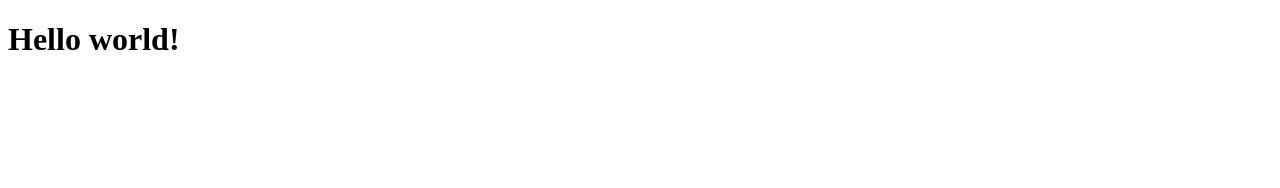
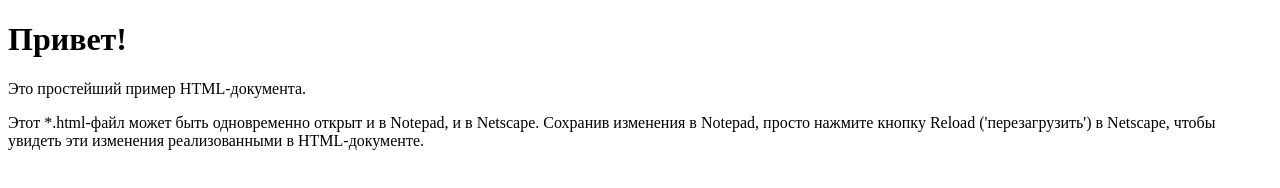
Before and after one commit to KarmaDordge/108, a plain HTML site: page index.html in a window 1280 px wide. Drawn offline with Linux system fonts and the light colour scheme.

Commit message:
Update index.html

```diff
--- a/index.html
+++ b/index.html
@@ -2,11 +2,11 @@
 <html lang="en">
 <head>
     <meta charset="UTF-8">
-    <title>Document</title>
+    <title>Resume</title>
 </head>
 <body>
-    <h1>Hello world!</h1>
-
-<script src="app.js"></script>
+<H1>Привет!</H1>
+<P> Это простейший пример HTML-документа. </P>
+<P> Этот *.html-файл может быть одновременно открыт и в Notepad, и в Netscape. Сохранив изменения в Notepad, просто нажмите кнопку Reload ('перезагрузить') в Netscape, чтобы увидеть эти изменения реализованными в HTML-документе. </P>
 </body>
 </html>
```
